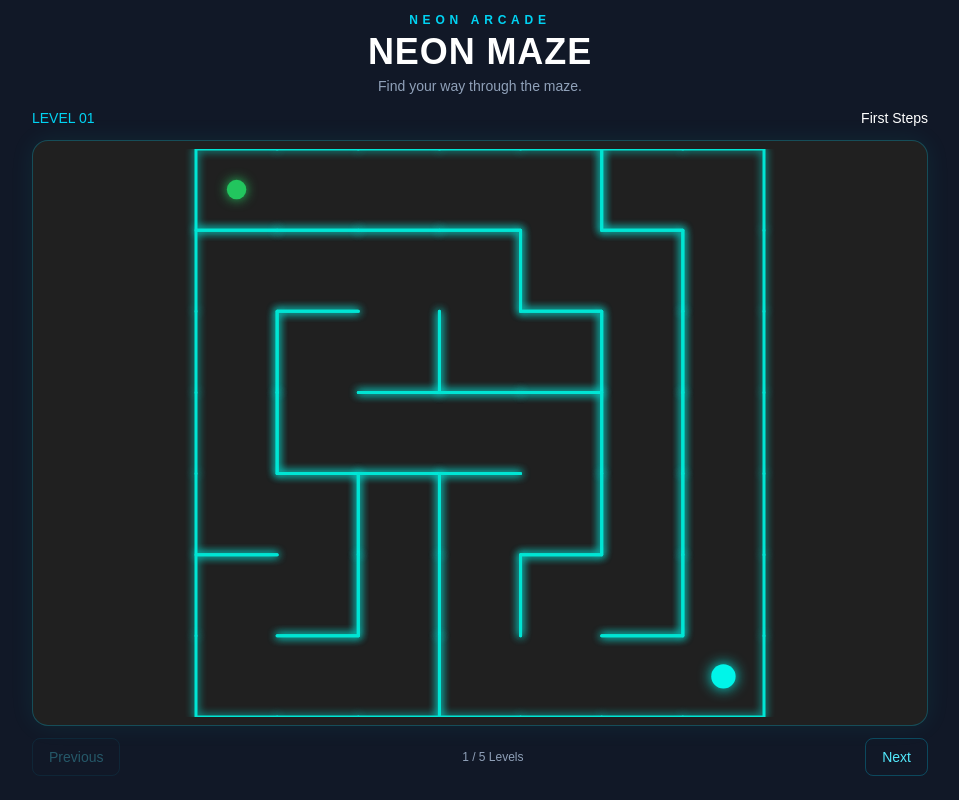
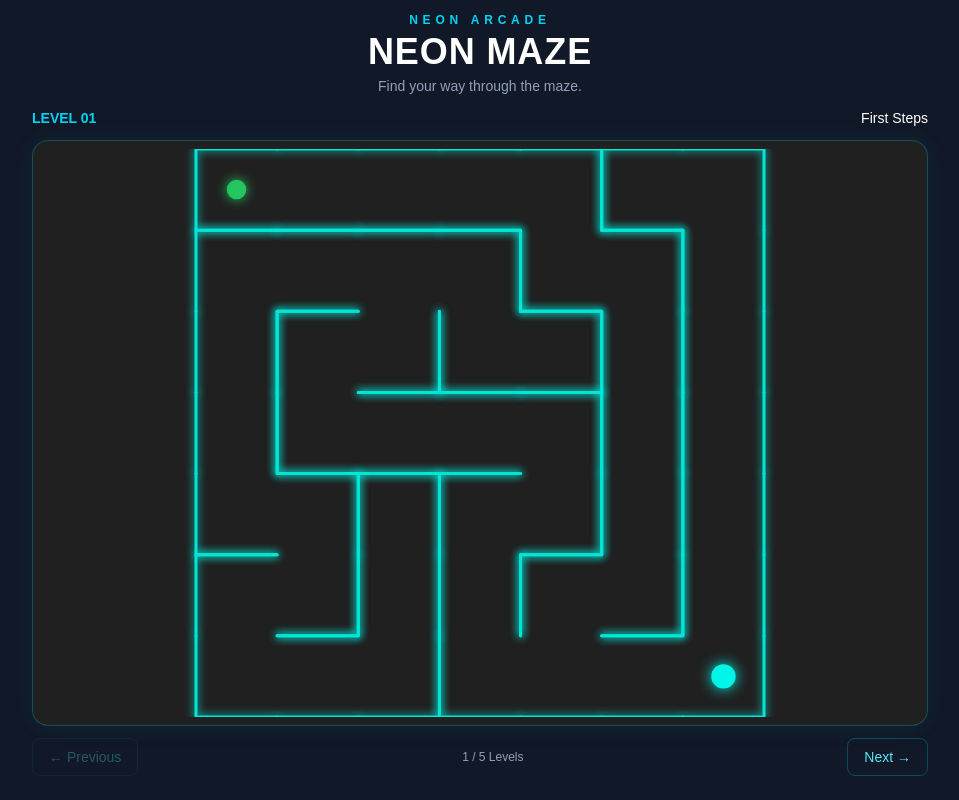
Before and after one commit to LuthiraPeiris/aws-portfolio, a Next.js app: page /playground in a window 1280 px wide. Shown: the whole page, without its empty margins (160-1119 px from the left). Built offline with nearby package versions, Linux system fonts and the light colour scheme.

Commit message:
develop the foundation

```diff
--- a/src/components/game/NeonMaze.tsx
+++ b/src/components/game/NeonMaze.tsx
@@ -4,25 +4,35 @@
 import { useMemo, useState } from "react";
 import MazeCanvas from "./MazeCanvas";
 import { GAME_LEVELS } from "@/lib/game/levels";
+import { generateMaze } from "@/lib/game/mazeGenerator";
 
 export default function NeonMaze() {
   const [levelIndex, setLevelIndex] = useState(0);
 
   const currentLevel = GAME_LEVELS[levelIndex];
 
-  const maze = useMemo(
-    () =>
-      generateMazeForCurrentLevel(
-        currentLevel.rows,
-        currentLevel.cols,
-        currentLevel.seed
-      ),
-    [currentLevel]
-  );
+  const maze = useMemo(() => {
+    return generateMaze(
+      currentLevel.rows,
+      currentLevel.cols,
+      currentLevel.seed
+    );
+  }, [currentLevel]);
+
+  const goToNextLevel = () => {
+    setLevelIndex((current) =>
+      Math.min(current + 1, GAME_LEVELS.length - 1)
+    );
+  };
+
+  const goToPreviousLevel = () => {
+    setLevelIndex((current) => Math.max(current - 1, 0));
+  };
 
   return (
     <div className="flex h-full w-full flex-col items-center overflow-hidden bg-[#111827] px-4 py-3 sm:px-6">
-      {/* Heading */}
+
+      {/* Game heading */}
       <header className="shrink-0 text-center">
         <p className="text-xs font-semibold tracking-[0.4em] text-cyan-400">
           NEON ARCADE
@@ -38,14 +48,15 @@ export default function NeonMaze() {
       </header>
 
       {/* Game area */}
-      <section className="flex w-full max-w-4xl min-h-0 flex-1 flex-col py-3">
+      <section className="flex min-h-0 w-full max-w-4xl flex-1 flex-col py-3">
+
         {/* Level information */}
         <div className="mb-3 flex shrink-0 items-center justify-between">
-          <span className="text-sm font-medium text-cyan-400">
+          <span className="text-sm font-semibold text-cyan-400">
             LEVEL {String(currentLevel.id).padStart(2, "0")}
           </span>
 
-          <span className="text-sm text-white">
+          <span className="text-sm font-medium text-white">
             {currentLevel.name}
           </span>
         </div>
@@ -55,46 +66,33 @@ export default function NeonMaze() {
           <MazeCanvas maze={maze} />
         </div>
 
-        {/* Temporary level navigation */}
-        <div className="mt-3 flex shrink-0 items-center justify-between">
+        {/* Level navigation */}
+        <div className="mt-3 flex shrink-0 items-center justify-between gap-3">
+
           <button
-            onClick={() =>
-              setLevelIndex((previous) => Math.max(0, previous - 1))
-            }
+            type="button"
+            onClick={goToPreviousLevel}
             disabled={levelIndex === 0}
-            className="rounded-lg border border-cyan-500/30 px-4 py-2 text-sm text-cyan-300 transition hover:bg-cyan-500/10 disabled:cursor-not-allowed disabled:opacity-30"
+            className="rounded-lg border border-cyan-500/30 px-4 py-2 text-sm font-medium text-cyan-300 transition hover:bg-cyan-500/10 active:scale-95 disabled:cursor-not-allowed disabled:opacity-30"
           >
-            Previous
+            ← Previous
           </button>
 
-          <span className="text-xs text-slate-400">
+          <span className="text-xs font-medium text-slate-400">
             {levelIndex + 1} / {GAME_LEVELS.length} Levels
           </span>
 
           <button
-            onClick={() =>
-              setLevelIndex((previous) =>
-                Math.min(GAME_LEVELS.length - 1, previous + 1)
-              )
-            }
+            type="button"
+            onClick={goToNextLevel}
             disabled={levelIndex === GAME_LEVELS.length - 1}
-            className="rounded-lg border border-cyan-500/30 px-4 py-2 text-sm text-cyan-300 transition hover:bg-cyan-500/10 disabled:cursor-not-allowed disabled:opacity-30"
+            className="rounded-lg border border-cyan-500/30 px-4 py-2 text-sm font-medium text-cyan-300 transition hover:bg-cyan-500/10 active:scale-95 disabled:cursor-not-allowed disabled:opacity-30"
           >
-            Next
+            Next →
           </button>
+
         </div>
       </section>
     </div>
   );
 }
-
-// Generate a maze using the existing maze generator.
-import { generateMaze } from "@/lib/game/mazeGenerator";
-
-function generateMazeForCurrentLevel(
-  rows: number,
-  cols: number,
-  seed: number
-) {
-  return generateMaze(rows, cols, seed);
-}
```
